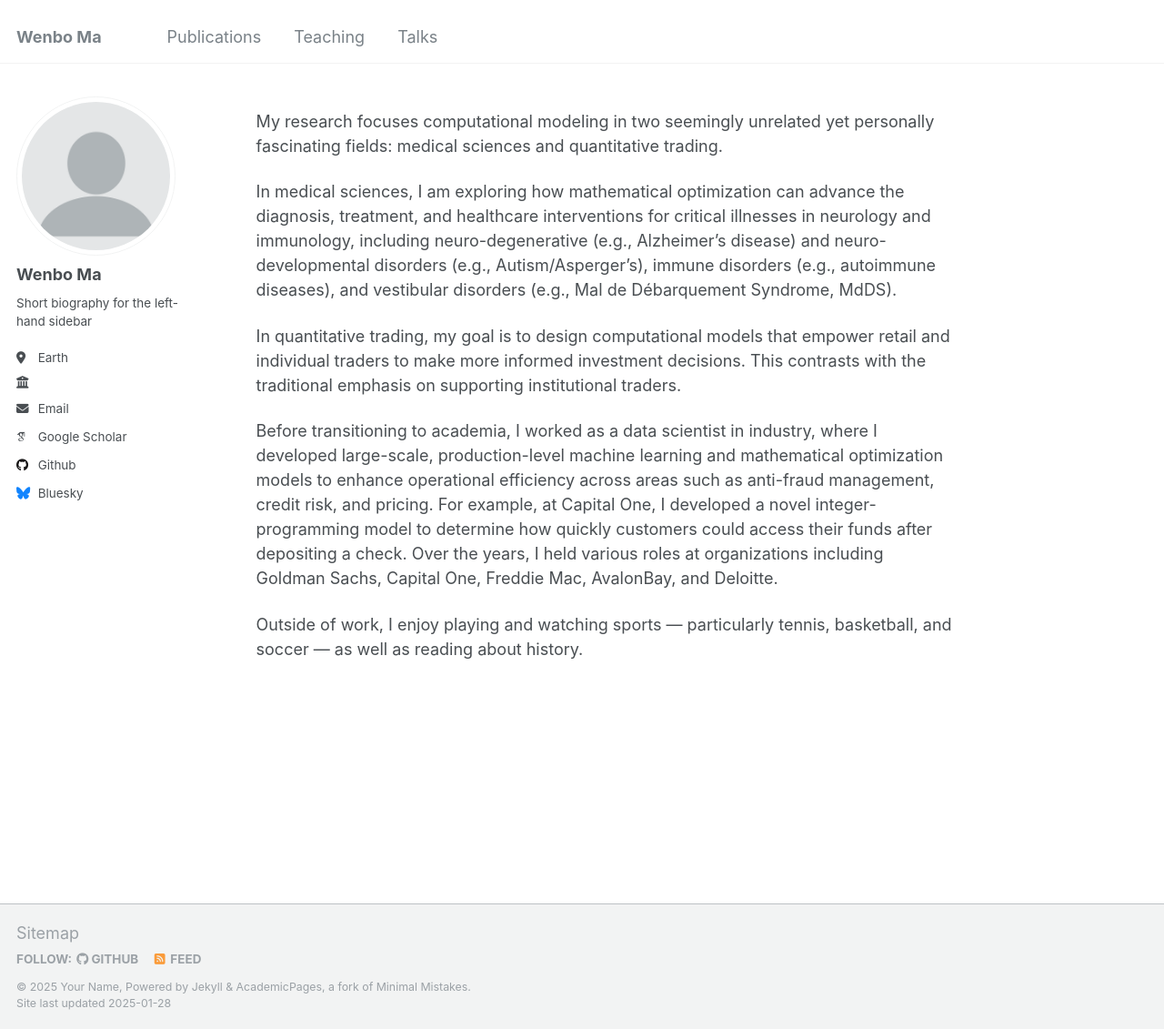
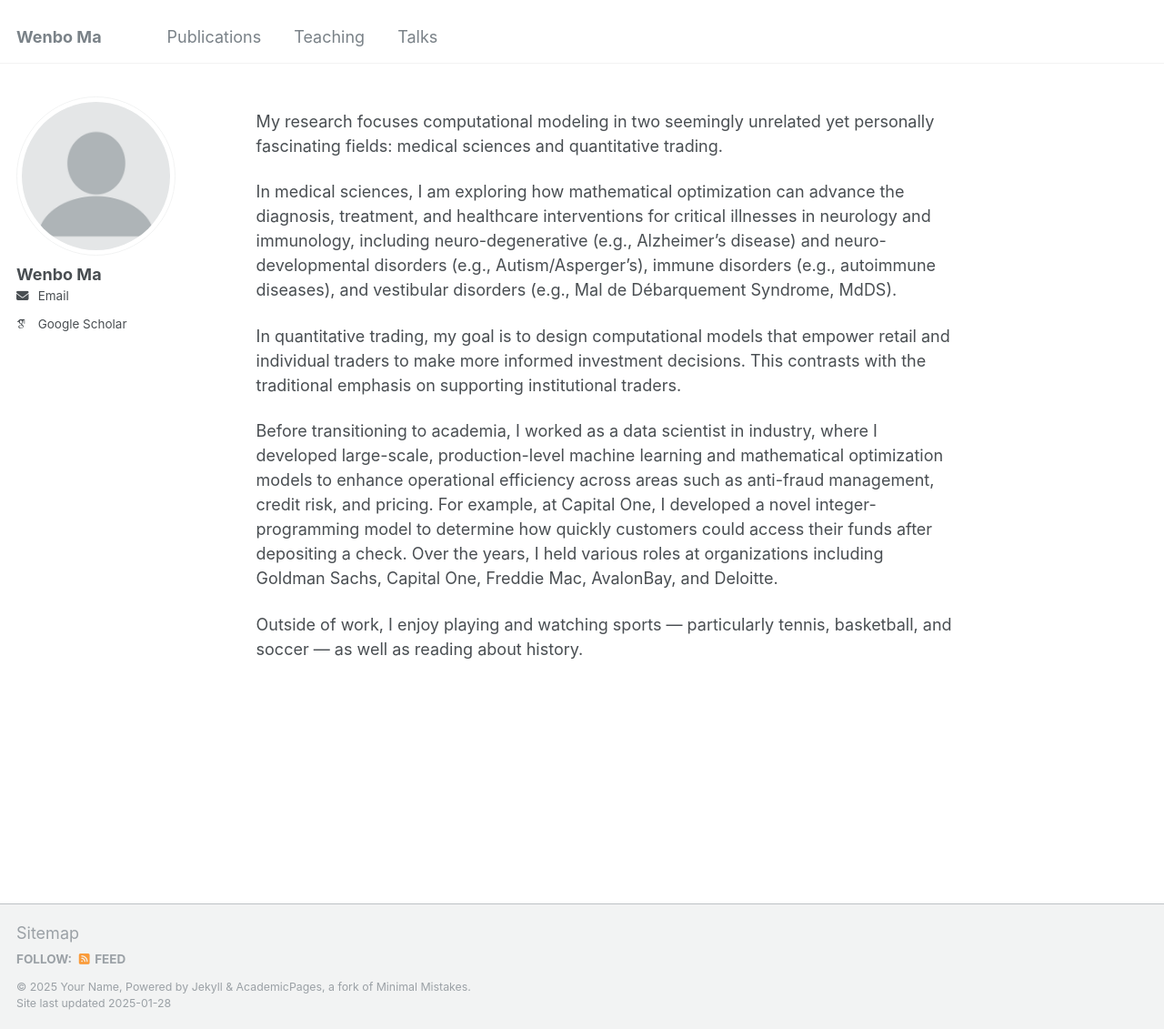
Before and after one commit to wenbo5565/wenbo5565.github.io, a Jekyll site: the page built from _pages/about.md, in a window 1280 px wide and 1131 px high. Shown: the whole window at 91% size. Built offline with Jekyll 4.4.1, drawn with Linux system fonts in a browser that asks for light colours; some web fonts are replaced.

Commit message:
Update _config.yml

```diff
--- a/_config.yml
+++ b/_config.yml
@@ -23,33 +23,33 @@ author:
   # Biographic information
   avatar           : "profile.png"
   name             : "Wenbo Ma"
-  pronouns         : # example: "she/her"
-  bio              : "Short biography for the left-hand sidebar"
-  location         : "Earth"
-  employer         : ""
-  uri              : # URL
+  # pronouns         : # example: "she/her"
+  # bio              : ""
+  # location         : ""
+  # employer         : ""
+  # uri              : # URL
   email            : "none@example.org"
 
   # Academic websites
-  # arxiv            : # URL - Update with the correct link to your profile
+  arxiv            : # URL - Update with the correct link to your profile
   googlescholar    : "https://scholar.google.com/citations?user=zaq-QawAAAAJ&hl=en"
-  # impactstory      : # URL
-  # orcid            : "http://orcid.org/yourorcidurl"
-  # semantic         : # URL
-  # pubmed           : "https://www.ncbi.nlm.nih.gov/pubmed/?term=john+snow"
-  # researchgate     : # URL
-  # scopus           : # URL
+  impactstory      : # URL
+  orcid            : # "http://orcid.org/yourorcidurl"
+  semantic         : # URL
+  pubmed           : # "https://www.ncbi.nlm.nih.gov/pubmed/?term=john+snow"
+  researchgate     : # URL
+  scopus           : # URL
 
   # Repositories and software development
   bitbucket        : # Username - Update with your username on the site
   codepen          : # Username
   dribbble         : # Username
-  github           : "academicpages"
+  github           : # "academicpages"
   kaggle           : # Username
   stackoverflow    : # User number or user number and name (i.e., use "1" or "1/jeff-atwood")
 
   # Social media
-  bluesky          : "bsky.app" # Replace this with you Bluesky username
+  bluesky          : # "bsky.app" # Replace this with you Bluesky username
   facebook         : # Username
   flickr           : # Username
   foursquare       : # Username
```
